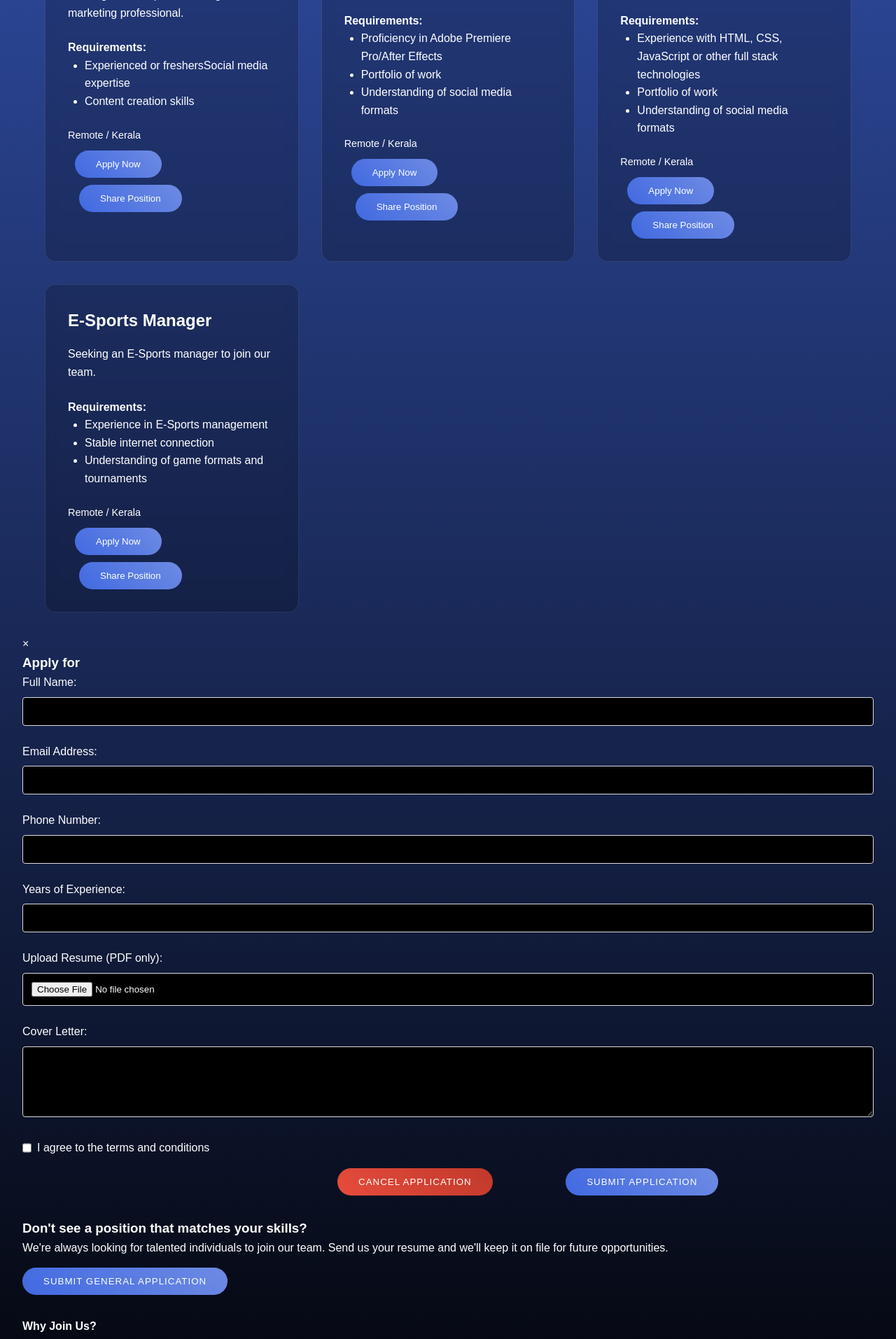
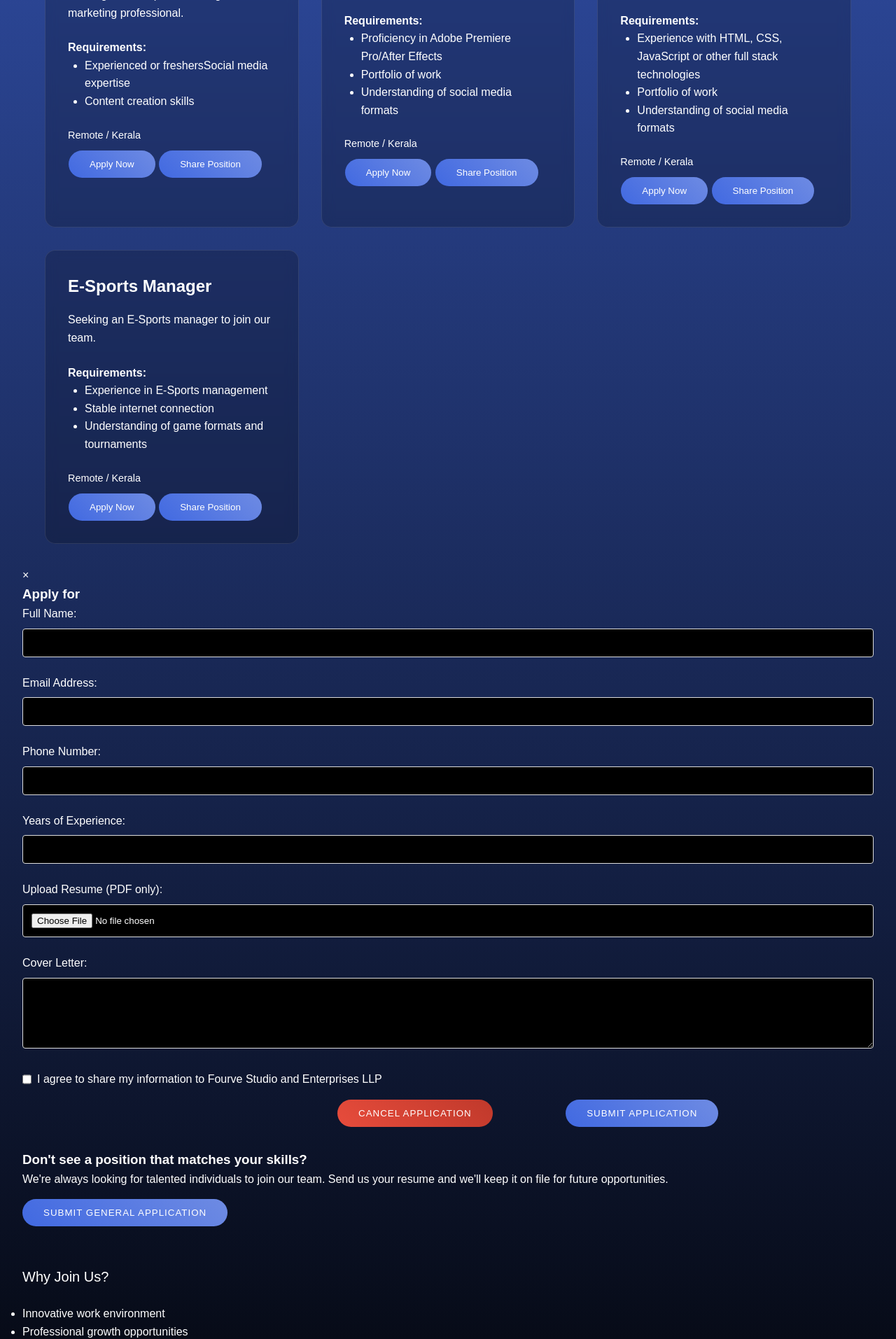
Before and after one commit to abinroy04/Fourve, a Flask app: page /join-us in a window 1280 px wide. Shown: the part 525-2438 px from the top of the page at 70% size. Run offline with Flask 3, Linux system fonts and the light colour scheme.

Commit message:
Update join_us.html

```diff
--- a/templates/join_us.html
+++ b/templates/join_us.html
@@ -46,7 +46,8 @@
         border: none;
         cursor: pointer;
         transition: all 0.3s ease;
-        margin: 10px;
+        margin-left: 1px;
+        margin-top: 10px;
     }
 
     .apply-btn:hover {
@@ -63,7 +64,8 @@
         border-radius: 25px;
         cursor: pointer;
         transition: all 0.3s ease;
-        margin-left: 1rem;
+        margin-left: 1px;
+        margin-top: 10px;
     }
 
     .share-btn:hover {
@@ -92,6 +94,7 @@
         text-transform: uppercase;
         letter-spacing: 1px;
     }
+
 
     .cancel-btn, .submit-btn {
         padding: 12px 30px;
@@ -270,7 +273,12 @@
 
     }
 
-
+    .info-card h4 {
+        margin: 1.5rem 0;
+        color: white;
+        font-size: 1.25rem;
+        font-weight: 500;
+    }
 </style>
 {% endblock %}
 
@@ -355,7 +363,7 @@
 
                 <div class="checkbox-container">
                     <input type="checkbox" id="terms" name="terms" required>
-                    <label for="terms">I agree to the terms and conditions</label>
+                    <label for="terms">I agree to share my information to Fourve Studio and Enterprises LLP</label>
                 </div>
                 <div class="form-actions">
                     <button type="button" class="cancel-btn" onclick="closeApplicationForm()">Cancel Application</button>
@@ -535,5 +543,21 @@
             });
         }, 5000);
     });
+
+    document.addEventListener('DOMContentLoaded', function() {
+        const generalApplyBtn = document.querySelector('.general-apply-btn');
+        const applicationForm = document.querySelector('#applicationForm');
+
+        if (generalApplyBtn && applicationForm) {
+            generalApplyBtn.addEventListener('click', function() {
+                applicationForm.scrollIntoView({
+                    behavior: 'smooth',
+                    block: 'start'
+                });
+                // Show form if hidden
+                applicationForm.style.display = 'block';
+            });
+        }
+    });
 </script>
 {% endblock %}
```
